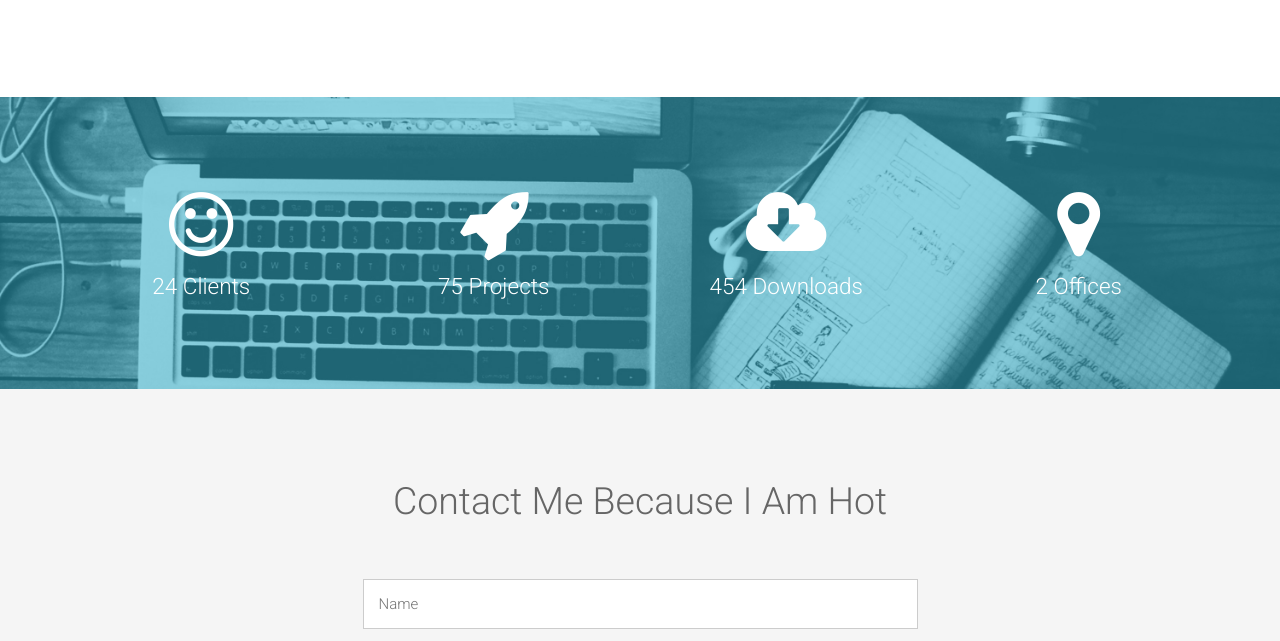
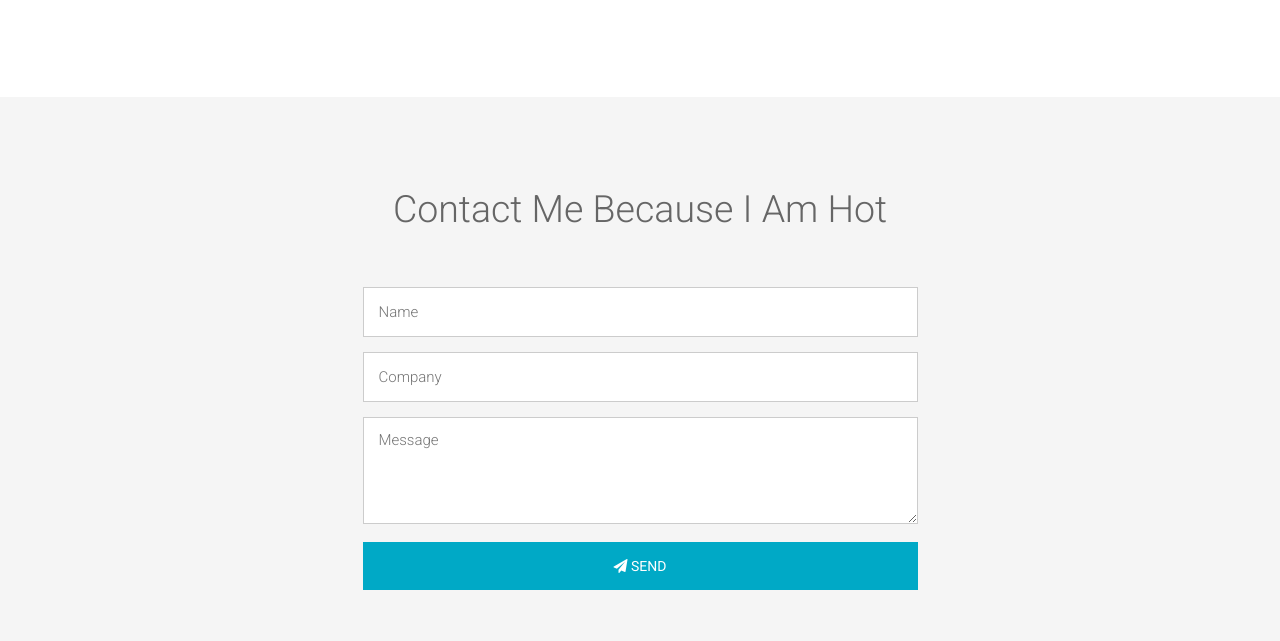
Before and after one commit to jonathandraws/jonathandraws.github.io, a plain HTML site: page sample_new.html in a window 1280 px wide. Shown: the part 3418-4059 px from the top of the page. Drawn offline with Linux system fonts and the light colour scheme.

```diff
--- a/sample_new.html
+++ b/sample_new.html
@@ -240,28 +240,6 @@
 
 
 
-<!-- About Starts -->
-<div class="highlight-info">
-<div class="overlay spacer">
-<div class="container">
-<div class="row text-center  wowload fadeInDownBig">
-  <div class="col-sm-3 col-xs-6">
-  <i class="fa fa-smile-o  fa-5x"></i><h4>24 Clients</h4>
-  </div>
-  <div class="col-sm-3 col-xs-6">
-  <i class="fa fa-rocket  fa-5x"></i><h4>75 Projects</h4>
-  </div>
-  <div class="col-sm-3 col-xs-6">
-  <i class="fa fa-cloud-download  fa-5x"></i><h4>454 Downloads</h4>
-  </div>
-  <div class="col-sm-3 col-xs-6">
-  <i class="fa fa-map-marker fa-5x"></i><h4>2 Offices</h4>
-  </div>
-</div>
-</div>
-</div>
-</div>
-<!-- About Ends -->
 
 
 
```
